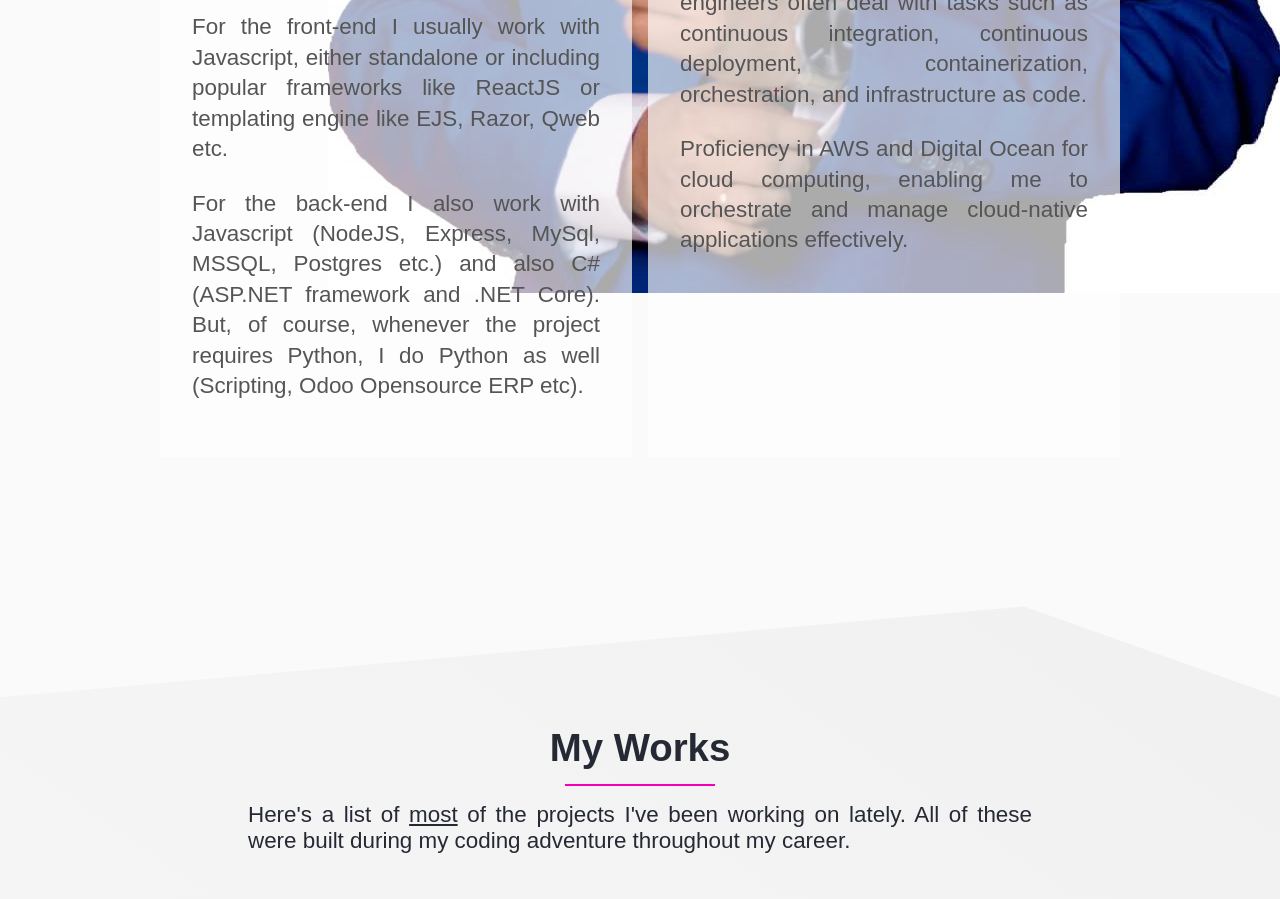
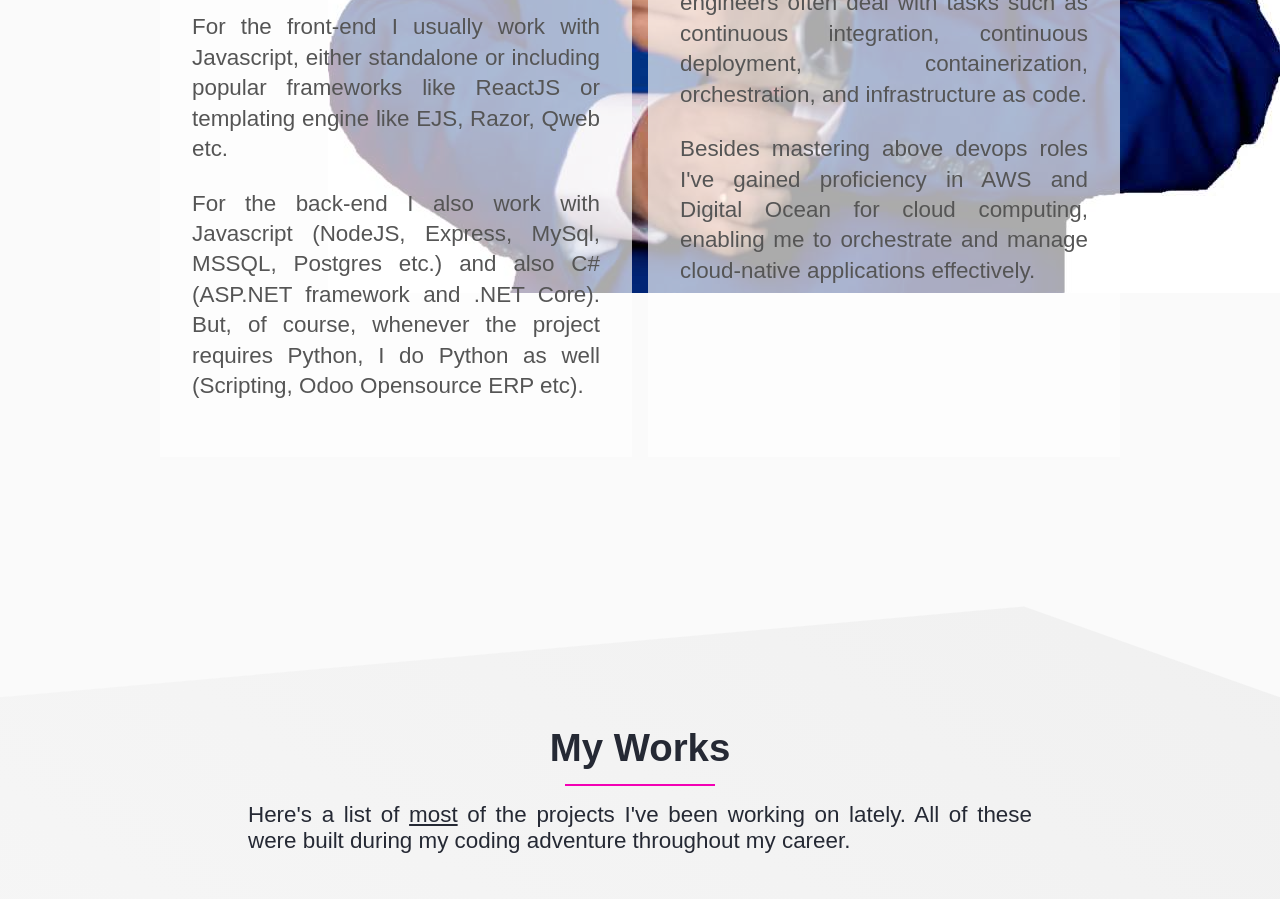
Before and after one commit to atiqbaqi/atiqbaqi.github.io, a plain HTML site: page index.html in a window 1280 px wide. Shown: the part 1920-2819 px from the top of the page. Drawn offline with nearby package versions, Linux system fonts and the light colour scheme.

Commit message:
Update index.html

```diff
--- a/index.html
+++ b/index.html
@@ -1240,7 +1240,7 @@
 
 
 
-                                React.createElement("p", null, "Proficiency in AWS and Digital Ocean for cloud computing, enabling me to orchestrate and manage cloud-native applications effectively."))))));
+                                React.createElement("p", null, "Besides mastering above devops roles I've gained proficiency in AWS and Digital Ocean for cloud computing, enabling me to orchestrate and manage cloud-native applications effectively."))))));
 
 
 
```
